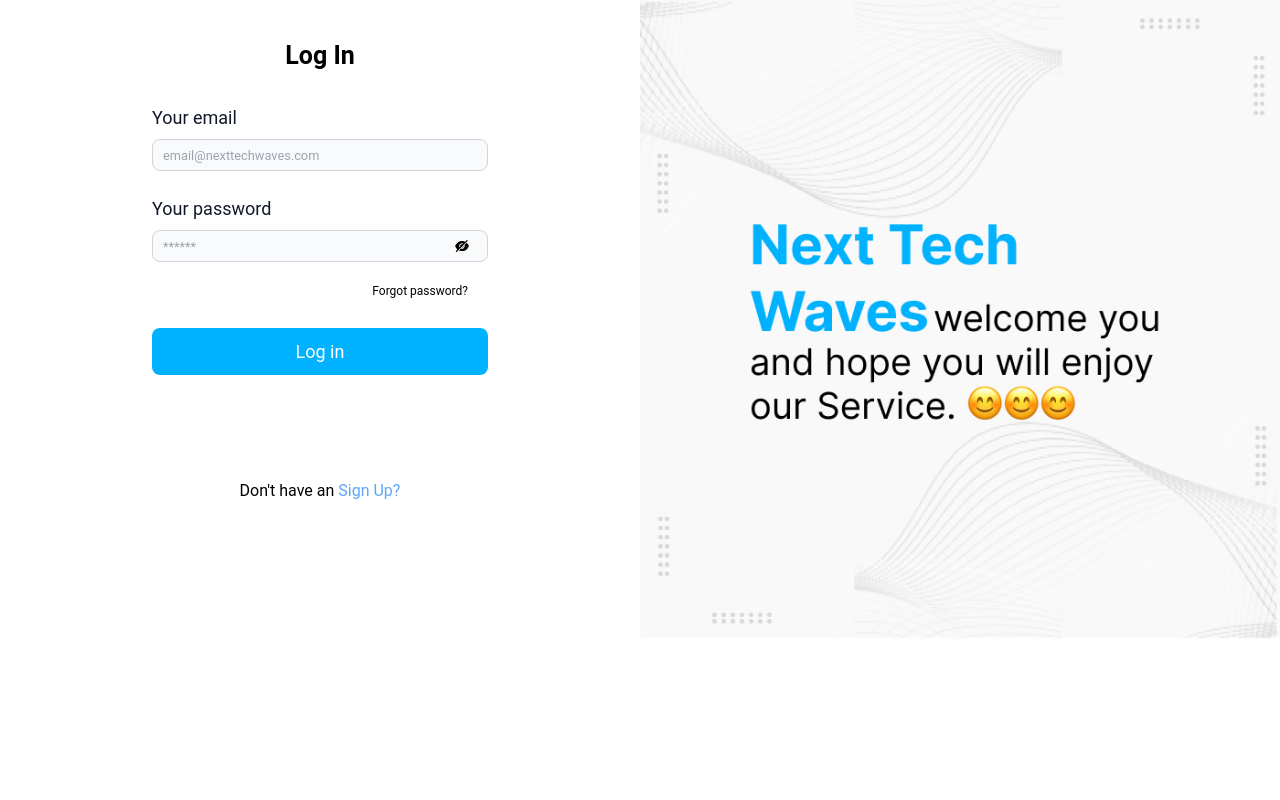
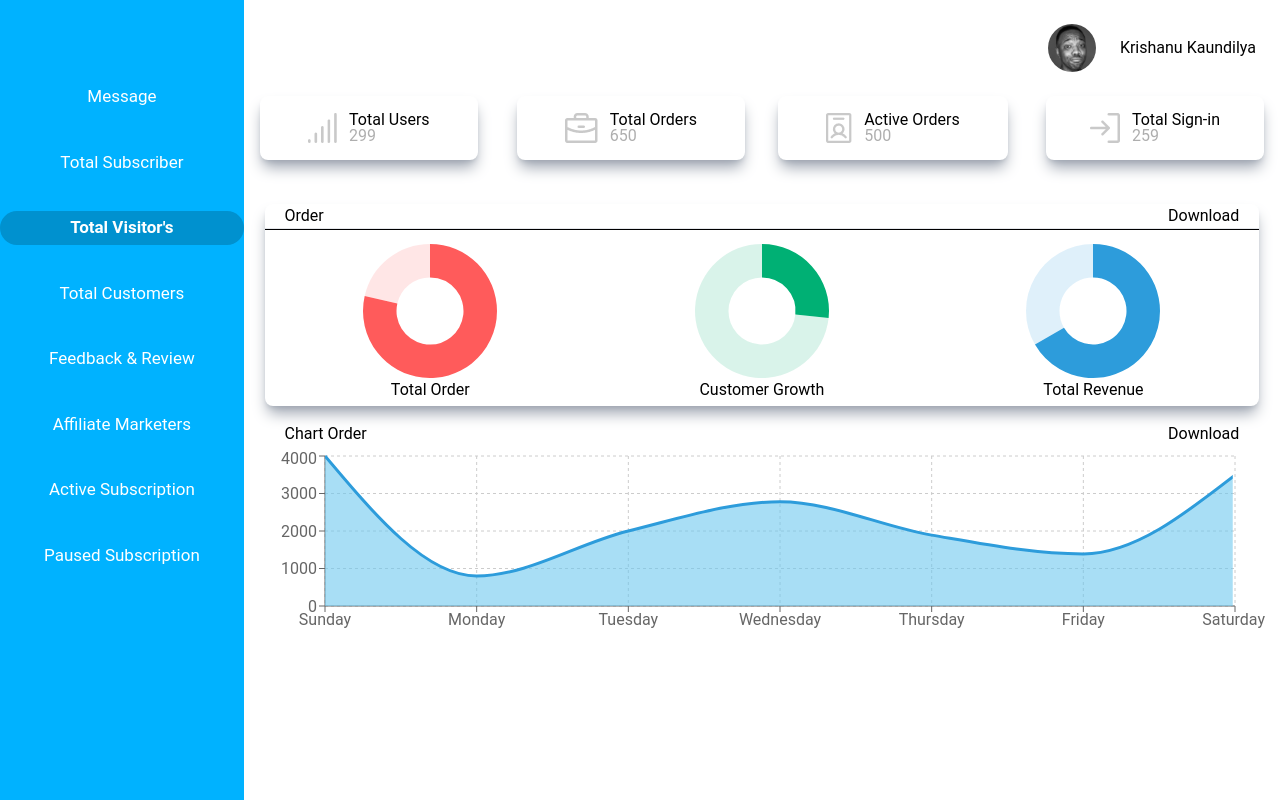
Before and after one commit to krishanumishra778/NTW, a React (Vite) app in the folder client/: page /totalvisitors in a window 1280 px wide. Before the commit this address led to /login. Built offline with nearby package versions, Linux system fonts and the light colour scheme; no server answers.

Commit message:
modify some componenets

```diff
--- a/client/src/App.jsx
+++ b/client/src/App.jsx
@@ -156,9 +156,9 @@ export default function App() {
             <Route
               path='/totalvisitors'
               element={
-                <ProtectedRoute>
+                // <ProtectedRoute>
                   <TotalVisitors />
-                </ProtectedRoute>
+                // </ProtectedRoute>
               }
             />
             <Route
--- a/client/src/Components/auth/User_SIgnup.jsx
+++ b/client/src/Components/auth/User_SIgnup.jsx
@@ -19,6 +19,7 @@ export const User_Signup = () => {
   const navigate = useNavigate();
 
   ///get country data from api
+
   useEffect(() => {
     axios
       .get("https://restcountries.com/v2/all")
--- a/client/src/Components/pages/Adminpenal/TotalVisitors.jsx
+++ b/client/src/Components/pages/Adminpenal/TotalVisitors.jsx
@@ -9,7 +9,9 @@ import {
     YAxis,
     CartesianGrid,
     Tooltip as RechartsTooltip
-  } from "recharts";
+} from "recharts";
+import axios from 'axios';
+
 
 
 const data0 = [
@@ -133,8 +135,19 @@ export const data2 = {
 
 export const TotalVisitors = () => {
 
+//     const getdata = () =>{
+
+
+//     axios.get('http://localhost:4000/admin/users').then((res)=>{
+//         console.log(res.data)
+//     }).catch((error)=>{
+//         console.log(error)
+//     })
+// }
+// getdata();
+
     return (
-        <div className="mx-auto flex justify-center max-w-[1300px] ">
+        <div className="mx-auto flex justify-center max-w-[1300px] h-[100vh]">
             <div className=" bg-[#00B2FF] h-[100vh]   text-white w-[20%] text-center ">
 
                 <ul className='flex flex-col gap-8 pt-[80px]  lg:text-[17px] md:text-[13px] sm:text-[10px]'>
@@ -169,7 +182,7 @@ export const TotalVisitors = () => {
             </div>
 
             {/* Main Content */}
-            <div className='  w-[85%] '>
+            <div className='  w-[85%] h-[100vh]'>
 
                 <div className='flex mt-6  items-center gap-4 px-6'>
                     <div className='ml-auto '>
@@ -180,8 +193,8 @@ export const TotalVisitors = () => {
                     </div>
                 </div>
 
-                <div className='grid grid-cols-4 md:gap-3  '>
-                    <div className='mx-auto  flex justify-center items-center gap-3 rounded-lg shadow-gray-400 shadow-lg bg-white py-10 xl:px-12 px-4'>
+                <div className='grid grid-cols-4 md:gap-3 py-6 '>
+                    <div className='mx-auto  flex justify-center items-center gap-3 rounded-lg shadow-gray-400 shadow-lg bg-white  xl:px-12 px-4'>
                         <div className=''>
                             <img src="./images/graphicon.png" alt="" />
                         </div>
@@ -191,7 +204,7 @@ export const TotalVisitors = () => {
                         </div>
                     </div>
 
-                    <div className='mx-auto md:gap-3 flex justify-center items-center  rounded-lg shadow-gray-400 shadow-lg bg-white xl:px-12 px-4 '>
+                    <div className='mx-auto md:gap-3 flex justify-center items-center  rounded-lg shadow-gray-400 shadow-lg bg-white xl:px-12 px-4 py-4'>
                         <div className=''>
                             <img src="./images/graphmessageicon.png" alt="" />
                         </div>
@@ -256,19 +269,19 @@ export const TotalVisitors = () => {
                         <h1>Download</h1>
                     </div>
                     <AreaChart
-                        width={1020}
+                        width={1000}
                         height={190}
                         data={data0}
                         margin={{
                             top: 10,
-                            right:30,
-                            left:0,
-                            bottom:0
+                            right: 30,
+                            left: 0,
+                            bottom: 0
                         }}
                     >
                         <CartesianGrid strokeDasharray="3 3" />
                         <XAxis dataKey="name" />
-                        <YAxis  />
+                        <YAxis />
                         <RechartsTooltip />
                         <Area type="monotone" dataKey="uv" stroke="#2D9CDB" strokeWidth={3} fill="#6EC8EF" />
                     </AreaChart>
```
